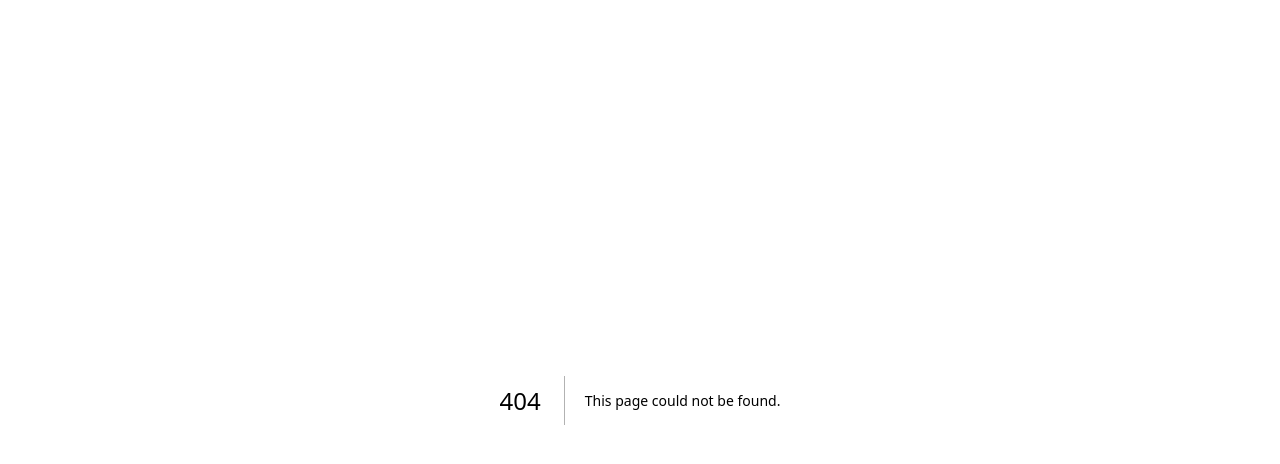
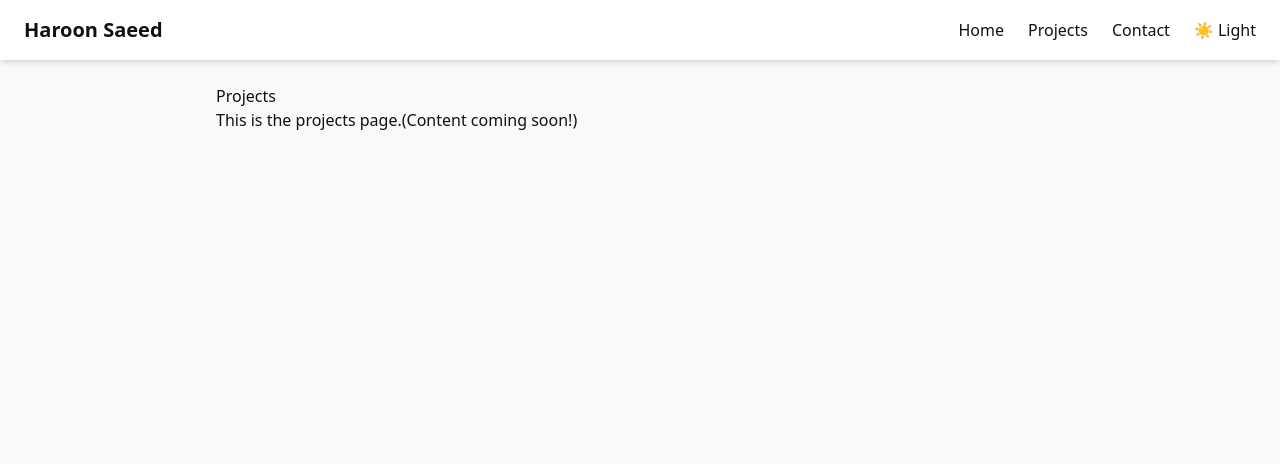
Before and after one commit to haroon-code-hub/my-portfolio, a Next.js app: page /projects in a window 1280 px wide. Before the commit this address had no page. Shown: the top 464 px of the page. Built offline with nearby package versions, Linux system fonts and the light colour scheme.

Commit message:
initialize portfolio with layout, navbar and dark mode

```diff
--- /dev/null
+++ b/app/contact/page.tsx
@@ -0,0 +1,8 @@
+export default function Contact() {
+  return (
+    <div>
+      <h1>Contact</h1>
+      <p>Contact page (coming soon)</p>
+    </div>
+  );
+}
--- a/app/layout.tsx
+++ b/app/layout.tsx
@@ -1,9 +1,8 @@
+import { ThemeProvider } from "next-themes";
+import Navbar from "@/components/Navbar";
 import "./globals.css";
 
-export const metadata = {
-  title: "[Your Name] | Portfolio",
-  description: "Personal Portfolio of [Your Name]",
-};
+export const metadata = { title: "Haroon Saeed | Portfolio" };
 
 export default function RootLayout({
   children,
@@ -12,7 +11,12 @@ export default function RootLayout({
 }) {
   return (
     <html lang="en">
-      <body>{children}</body>
+      <body className="bg-white text-black dark:bg-zinc-900 dark:text-white">
+        <ThemeProvider attribute="class" defaultTheme="system" enableSystem>
+          <Navbar />
+          <main className="p-6 max-w-4xl mx-auto">{children}</main>
+        </ThemeProvider>
+      </body>
     </html>
   );
 }
--- a/app/page.tsx
+++ b/app/page.tsx
@@ -3,7 +3,7 @@ import Image from "next/image";
 export default function Home() {
   return (
     <div className="font-sans grid grid-rows-[20px_1fr_20px] items-center justify-items-center min-h-screen p-8 pb-20 gap-16 sm:p-20">
-      <h1>Hello Home</h1>
+      <h1>Welcome to my portfolio 👋</h1>
     </div>
   );
 }
--- /dev/null
+++ b/app/projects/page.tsx
@@ -0,0 +1,8 @@
+export default function Projects() {
+  return (
+    <div>
+      <h1>Projects</h1>
+      <p>This is the projects page.(Content coming soon!)</p>
+    </div>
+  );
+}
--- a/package.json
+++ b/package.json
@@ -11,6 +11,7 @@
   },
   "dependencies": {
     "next": "15.4.5",
+    "next-themes": "^0.4.6",
     "react": "19.1.0",
     "react-dom": "19.1.0"
   },
--- /dev/null
+++ b/tailwind.config.ts
@@ -0,0 +1,9 @@
+/** @type {import('tailwindcss').Config} */
+export default {
+  content: ["./app/**/*.{js,ts,jsx,tsx}", "./components/**/*.{js,ts,jsx,tsx}"],
+  darkMode: "class",
+  theme: {
+    extend: {},
+  },
+  plugins: [],
+};
```
Also changed, not shown: 1 other file (tests, documents, lock files or other folders).
